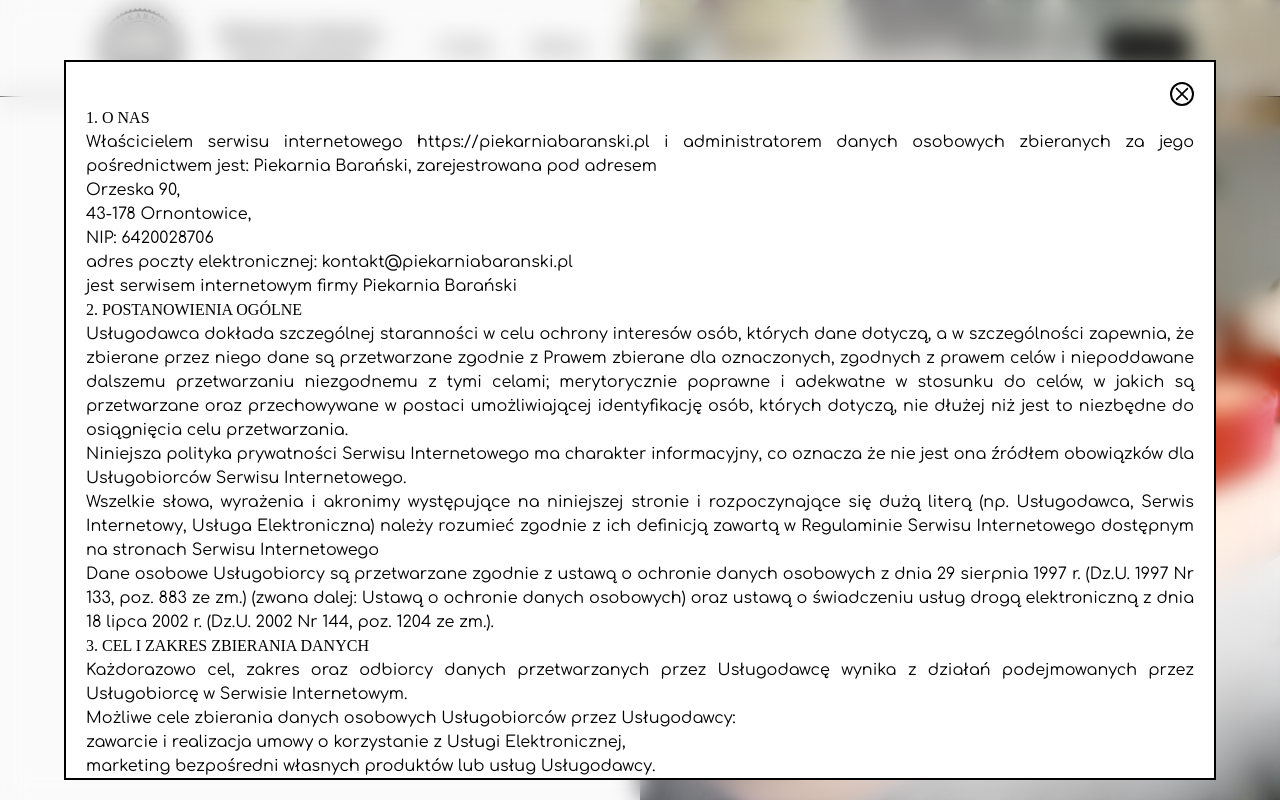
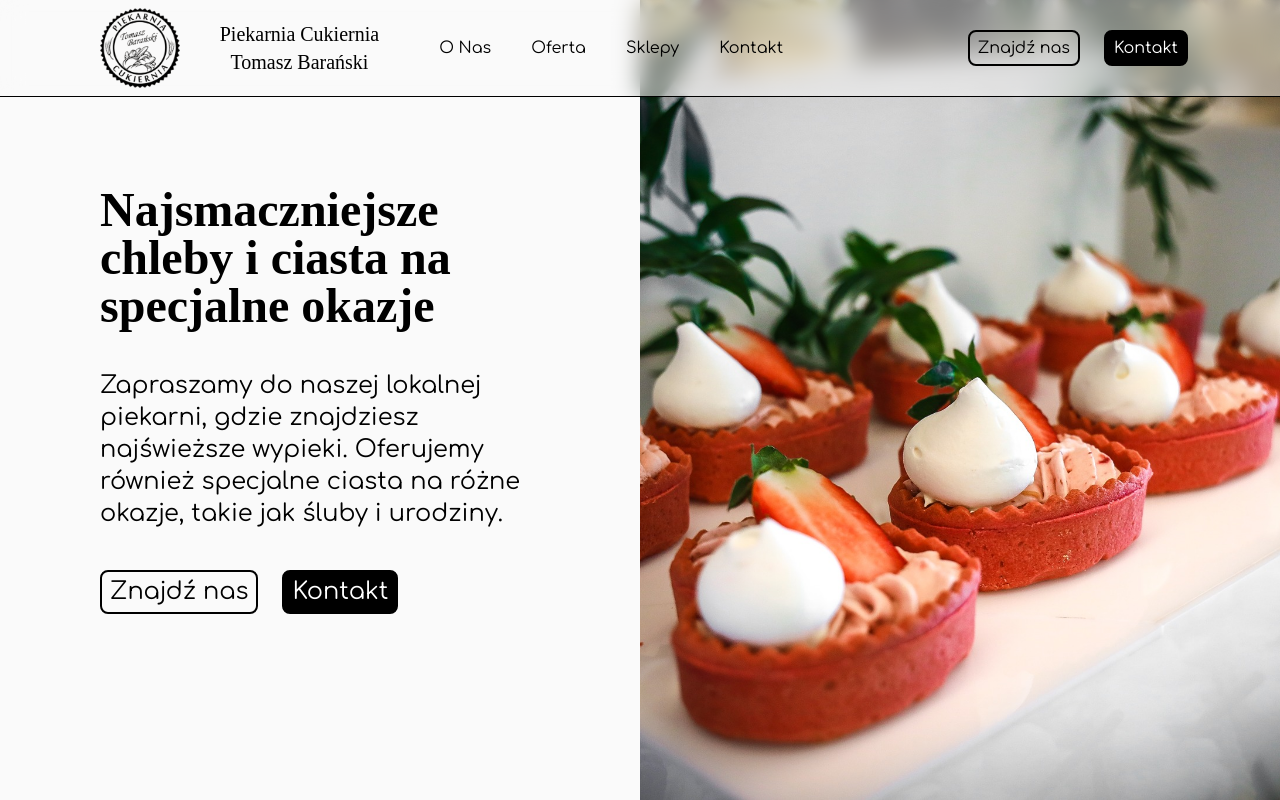
Before and after one commit to DawoThePony/DawoThePony.github.io, a React (Vite) app: page / in a window 1280 px wide. Shown: the top 800 px of the page. Built offline with nearby package versions, Linux system fonts and the light colour scheme; a web font is replaced by a local one.

Commit message:
fix to annoying policies lol

```diff
--- a/src/App.jsx
+++ b/src/App.jsx
@@ -24,7 +24,7 @@
     const toggleMenu = () => {
         setMenu(!menu);
     }
-    const [polityka, setPolityka] = useState(false);
+    const [polityka, setPolityka] = useState(true);
 
     const togglePolityka = () => {
         setPolityka(!polityka);
```
Also changed, not shown: 3 other files (tests, documents, lock files or other folders).
